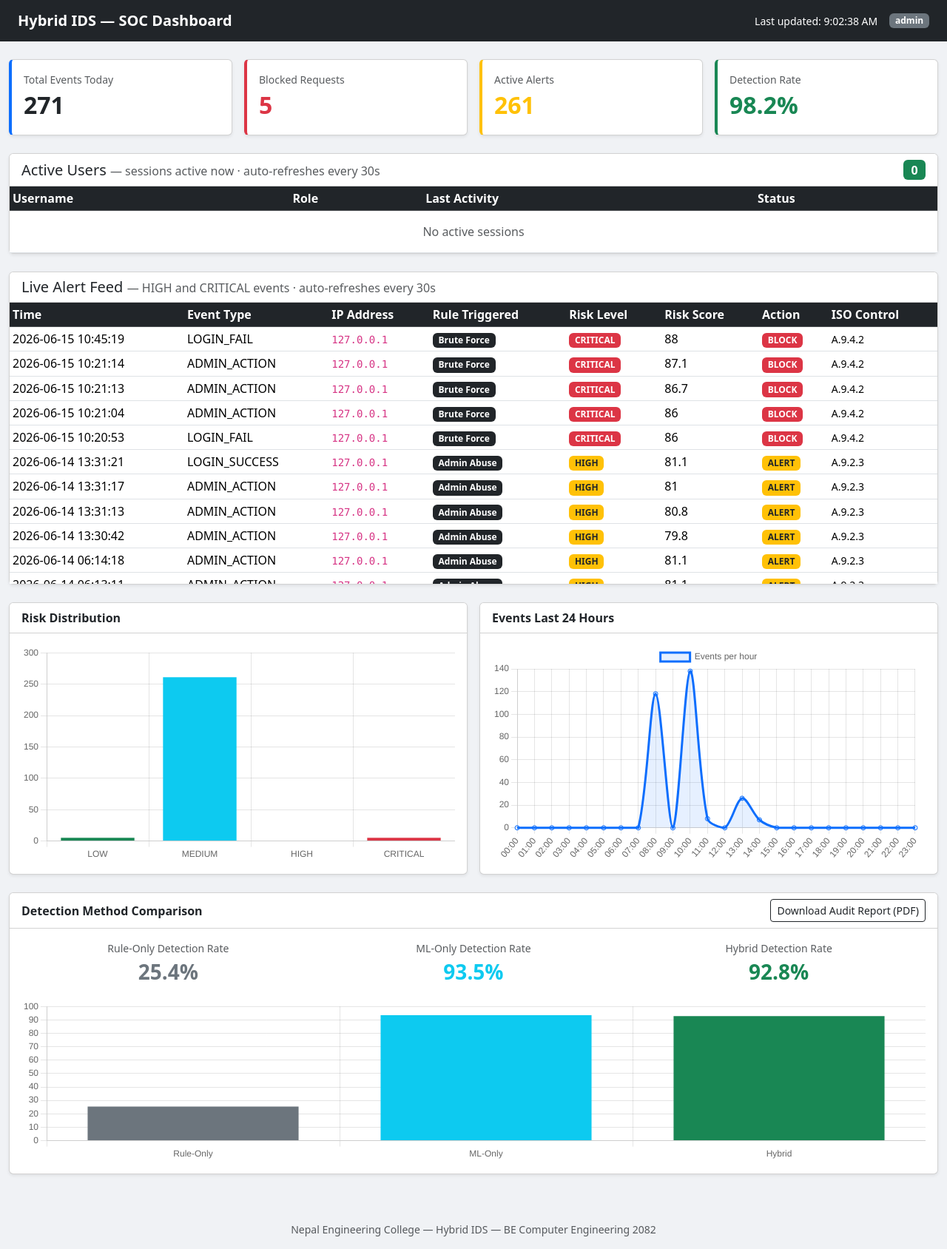
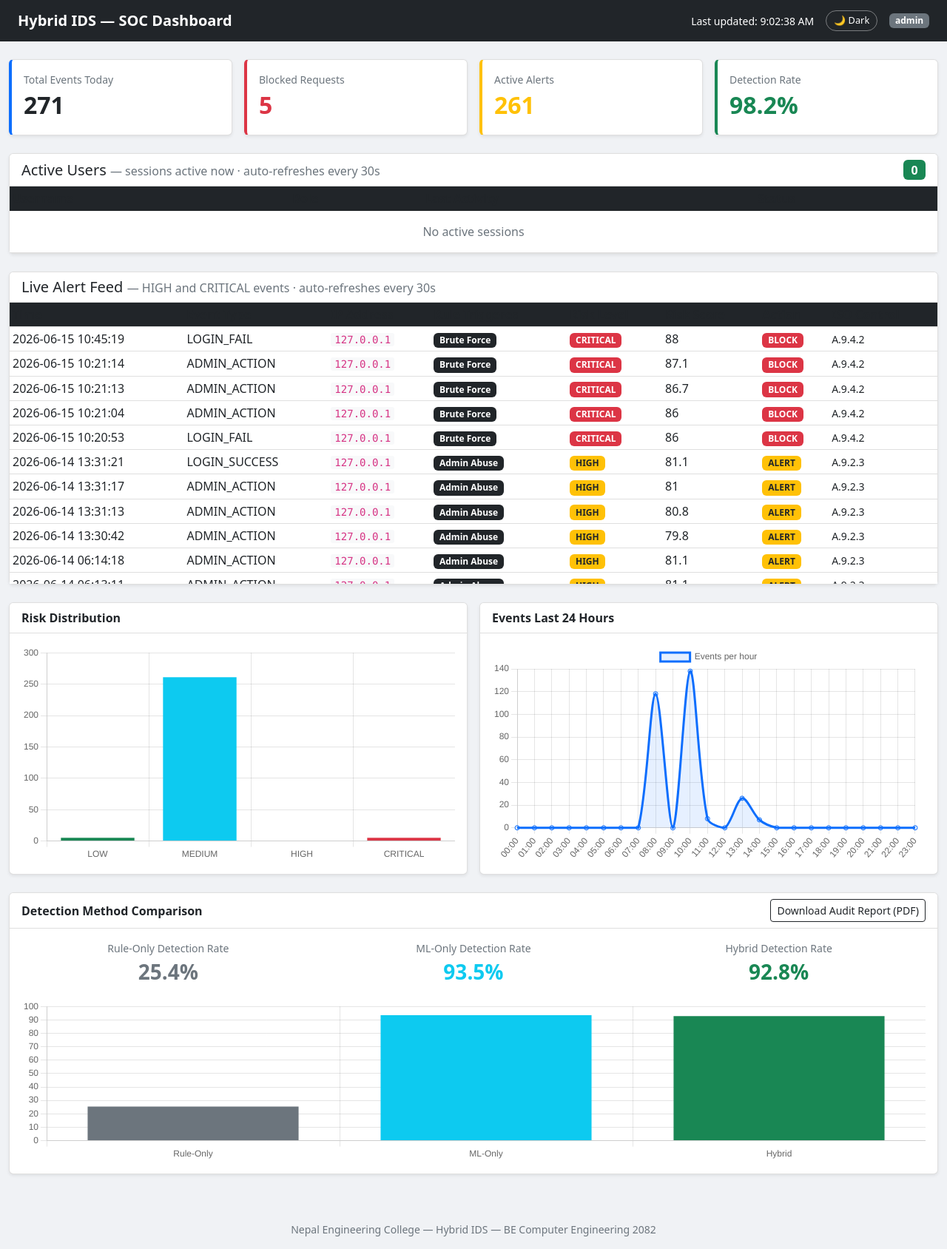
Before and after one commit to diashakya/Hybrid_IDS, a Django app: page /dashboard/ in a window 1280 px wide. Shown: the whole page at 74% size. Run offline with Django 5.2, Linux system fonts and the light colour scheme; a user stored in the database is signed in; data comes from the database, SQL or seed files in the repository; both versions use the stored data as it was after the commit; data that the repository does not hold is empty; some libraries are stand-ins or nearby versions.

Commit message:
Dashboard modified

```diff
--- a/evoting_ids/dashboard/templates/dashboard/index.html
+++ b/evoting_ids/dashboard/templates/dashboard/index.html
@@ -7,9 +7,94 @@
   <link href="https://cdn.jsdelivr.net/npm/bootstrap@5.3.3/dist/css/bootstrap.min.css" rel="stylesheet"/>
   <script src="https://cdn.jsdelivr.net/npm/chart.js@4.4.3/dist/chart.umd.min.js"></script>
   <style>
-    body { background: #f0f2f5; }
-    .metric-card { border-left: 4px solid #0d6efd; }
+    :root {
+      --bg-body:        #f0f2f5;
+      --bg-card:        #ffffff;
+      --bg-card-header: #ffffff;
+      --color-text:     #212529;
+      --color-muted:    #6c757d;
+      --color-border:   rgba(0,0,0,.125);
+      --color-code-bg:  #f8f9fa;
+      --color-code:     #d63384;
+    }
+    [data-theme="dark"] {
+      --bg-body:        #0d1117;
+      --bg-card:        #161b22;
+      --bg-card-header: #1c2128;
+      --color-text:     #e6edf3;
+      --color-muted:    #8b949e;
+      --color-border:   #30363d;
+      --color-code-bg:  #1c2128;
+      --color-code:     #79c0ff;
+    }
+
+    body {
+      background: var(--bg-body);
+      color: var(--color-text);
+      transition: background 0.3s, color 0.3s;
+    }
+    .card {
+      background: var(--bg-card) !important;
+      border-color: var(--color-border);
+      --bs-card-color: var(--color-text);
+    }
+    .card-body {
+      color: var(--color-text);
+    }
+    .card-header {
+      background: var(--bg-card-header) !important;
+      color: var(--color-text) !important;
+      border-color: var(--color-border) !important;
+    }
+    .table {
+      color: var(--color-text);
+      --bs-table-color: var(--color-text);
+      --bs-table-bg: var(--bg-card);
+      --bs-table-border-color: var(--color-border);
+      --bs-table-hover-bg: rgba(255,255,255,0.04);
+      --bs-table-hover-color: var(--color-text);
+      --bs-table-striped-bg: rgba(255,255,255,0.03);
+      --bs-table-striped-color: var(--color-text);
+    }
+    .table td, .table th {
+      color: var(--color-text);
+      border-color: var(--color-border);
+    }
+    [data-theme="dark"] tbody tr {
+      background-color: var(--bg-card);
+      color: var(--color-text);
+    }
+    [data-theme="dark"] tbody tr:hover td {
+      background-color: rgba(255,255,255,0.06) !important;
+      color: var(--color-text) !important;
+    }
+    [data-theme="dark"] .table td,
+    [data-theme="dark"] .table td small,
+    [data-theme="dark"] .table td strong {
+      color: var(--color-text) !important;
+    }
+    .text-muted { color: var(--color-muted) !important; }
+    code {
+      background: var(--color-code-bg);
+      color: var(--color-code);
+      padding: 1px 5px;
+      border-radius: 3px;
+    }
+    .metric-card  { border-left: 4px solid #0d6efd; }
     .table-responsive { max-height: 380px; overflow-y: auto; }
+    footer { color: var(--color-muted) !important; }
+
+    #theme-toggle {
+      font-size: 0.8rem;
+      padding: 3px 10px;
+      border-radius: 20px;
+      border: 1px solid rgba(255,255,255,0.4);
+      background: transparent;
+      color: white;
+      cursor: pointer;
+      transition: background 0.2s;
+    }
+    #theme-toggle:hover { background: rgba(255,255,255,0.15); }
   </style>
 </head>
 <body>
@@ -19,6 +104,7 @@
   <span class="navbar-brand fw-bold">Hybrid IDS — SOC Dashboard</span>
   <div class="d-flex align-items-center gap-3 text-white">
     <small>Last updated: <span id="last-updated">—</span></small>
+    <button id="theme-toggle">🌙 Dark</button>
     <span class="badge bg-secondary">{{ request.user.username }}</span>
   </div>
 </nav>
@@ -170,6 +256,22 @@
 
 <script src="https://cdn.jsdelivr.net/npm/bootstrap@5.3.3/dist/js/bootstrap.bundle.min.js"></script>
 <script>
+  // Dark mode
+  const _html = document.documentElement;
+  const _btn  = document.getElementById('theme-toggle');
+
+  function applyTheme(theme) {
+    _html.setAttribute('data-theme', theme);
+    _btn.textContent = theme === 'dark' ? '☀ Light' : '🌙 Dark';
+    localStorage.setItem('ids-theme', theme);
+  }
+
+  _btn.addEventListener('click', () => {
+    applyTheme(_html.getAttribute('data-theme') === 'dark' ? 'light' : 'dark');
+  });
+
+  applyTheme(localStorage.getItem('ids-theme') || 'light');
+
   let riskChart = null;
   let hourlyChart = null;
   let comparisonChart = null;
@@ -181,6 +283,7 @@
     'sql_injection_rule':  'SQL Injection',
     'rapid_request_rule':  'Rapid Requests',
     'admin_abuse_rule':    'Admin Abuse',
+    'session_anomaly':     'Session Anomaly',
   };
 
   function ruleBadge(name) {
--- a/evoting_ids/ids_engine/admin.py
+++ b/evoting_ids/ids_engine/admin.py
@@ -17,6 +17,7 @@ RULE_LABELS = {
     'sql_injection_rule':  'SQL Injection',
     'rapid_request_rule':  'Rapid Requests',
     'admin_abuse_rule':    'Admin Abuse',
+    'session_anomaly':     'Session Anomaly',
     'none':                '—',
 }
 
--- a/evoting_ids/ids_engine/templates/ids_engine/audit_report.html
+++ b/evoting_ids/ids_engine/templates/ids_engine/audit_report.html
@@ -111,6 +111,7 @@
           {% elif e.rule_name == 'sql_injection_rule' %}<span class="badge-rule">SQL Injection</span>
           {% elif e.rule_name == 'rapid_request_rule' %}<span class="badge-rule">Rapid Requests</span>
           {% elif e.rule_name == 'admin_abuse_rule' %}<span class="badge-rule">Admin Abuse</span>
+          {% elif e.rule_name == 'session_anomaly' %}<span class="badge-rule">Session Anomaly</span>
           {% else %}<span class="badge-rule">{{ e.rule_name }}</span>
           {% endif %}
         {% else %}—{% endif %}
```
Also changed, not shown: evoting_ids/ids_engine/pipeline.py (+25 -7 lines), evoting_ids/ids_engine/session_analyzer.py (added, +56 -0 lines), evoting_ids/db.sqlite3.
